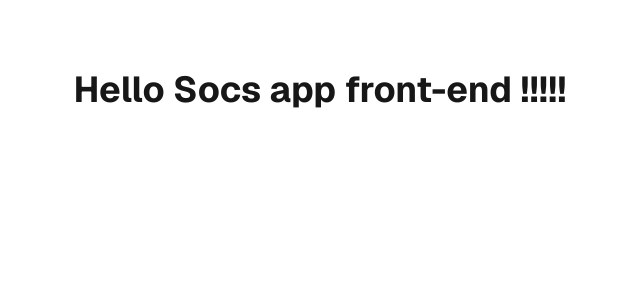
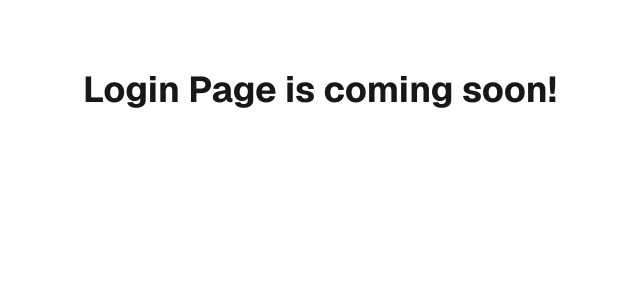
Before and after one commit to Solaris5959/Socs-App, a Next.js app in the folder frontend/: page / in a window 1280 px wide. Shown: the top 300 px of the page, without its empty margins (320-960 px from the left). Built offline with nearby package versions, Linux system fonts and the light colour scheme.

Commit message:
set-up login-page

```diff
--- a/frontend/src/app/page.tsx
+++ b/frontend/src/app/page.tsx
@@ -2,7 +2,7 @@ export default function Home() {
   return (
     <div className="grid grid-rows-[20px_1fr_20px] items-center justify-items-center min-h-screen p-8 pb-20 gap-16 sm:p-20 font-[family-name:var(--font-geist-sans)]">
       <h1 className="text-4xl font-bold text-center">
-        Hello Socs app front-end !!!!!
+        Login Page is coming soon!
       </h1>
     </div>
   );
```
